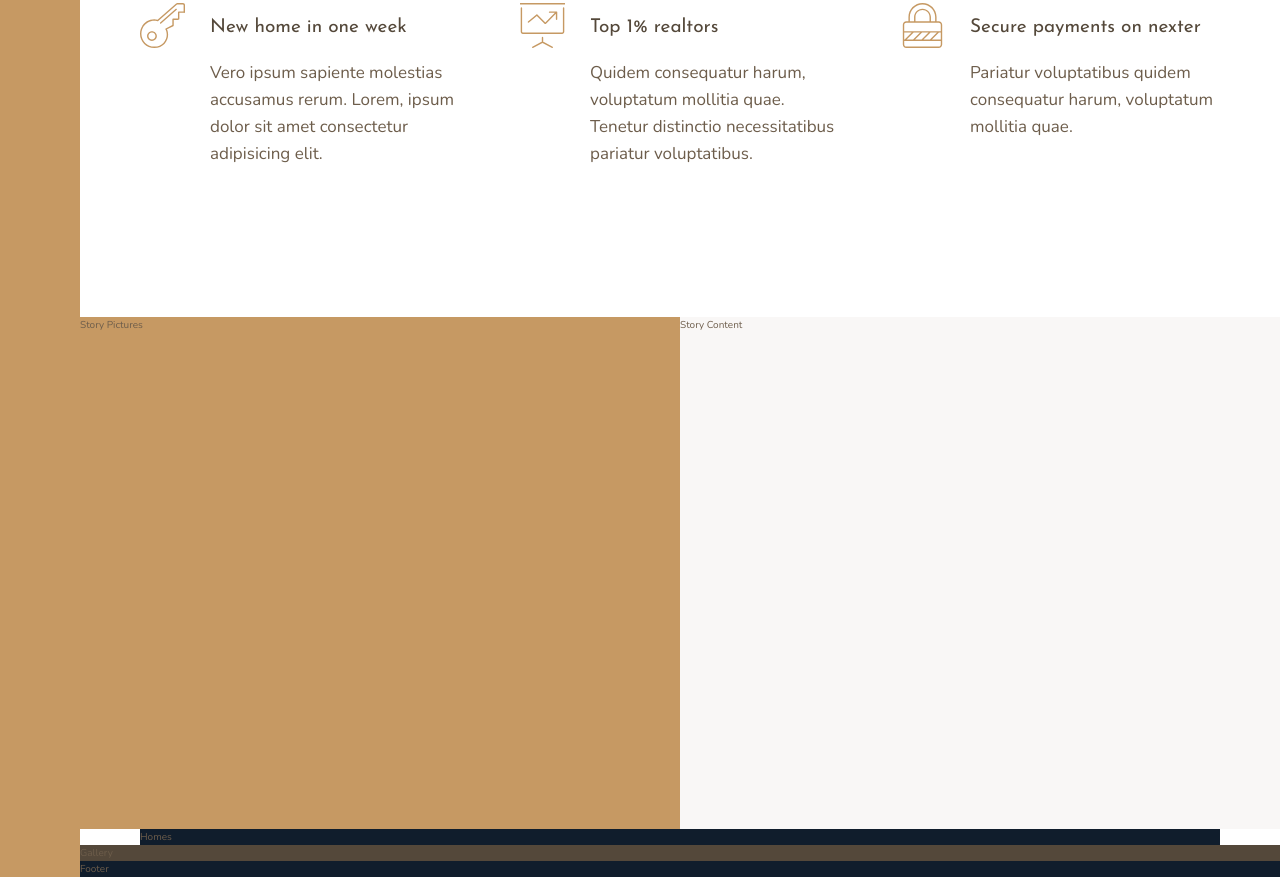
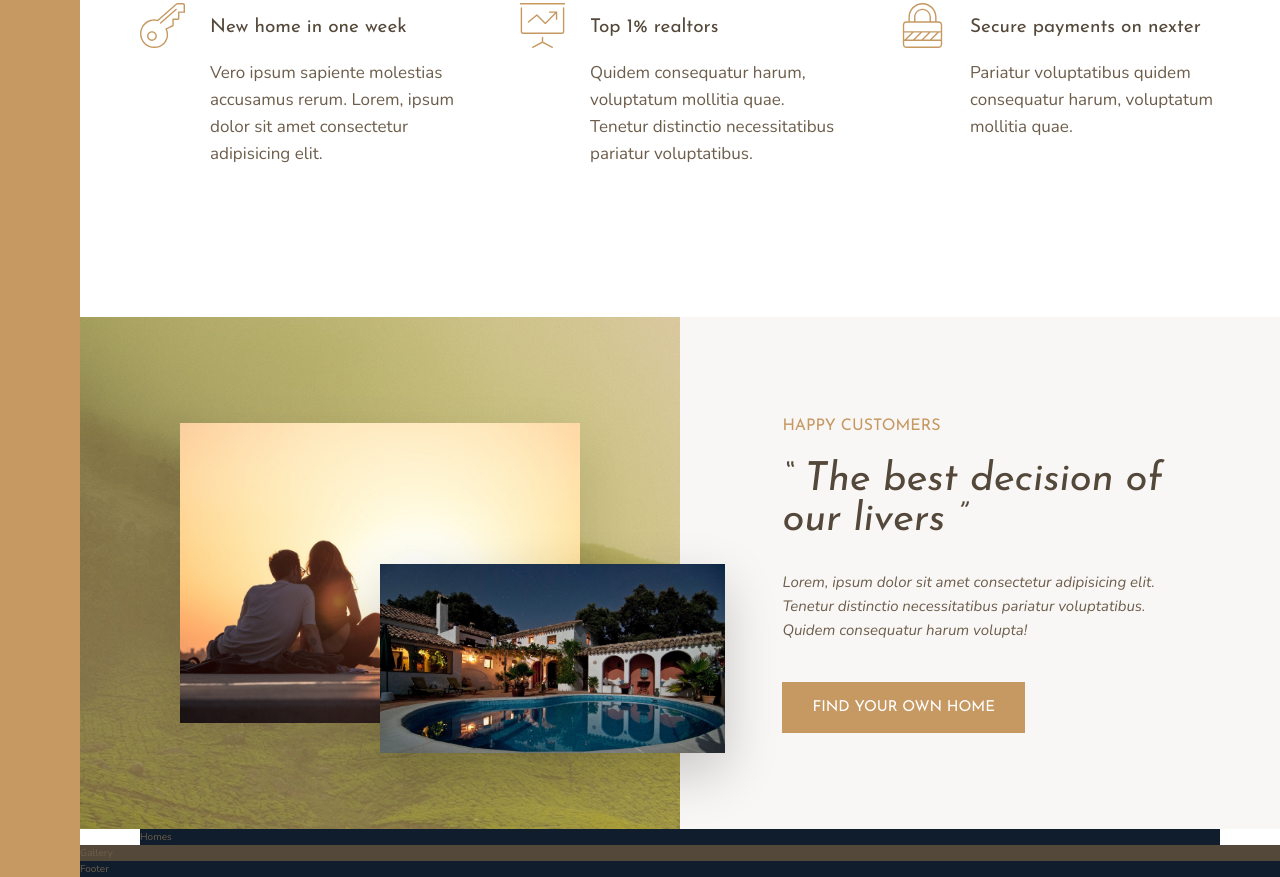
Before and after one commit to GabrielFalcom/Nexter, a website: page index.html in a window 1280 px wide. Shown: the part 991-1868 px from the top of the page. Drawn offline with nearby package versions, Linux system fonts and the light colour scheme.

Commit message:
finish story section

```diff
--- a/index.html
+++ b/index.html
@@ -84,20 +84,27 @@
     </section>
 
     <div class="story__pictures">
-        Story Pictures
+        <img src="img/story-1.jpeg" alt="Couple with new house" class="story__img--1">
+        <img src="img/story-2.jpeg" alt="New house" class="story__img--2">
     </div>
 
     <div class="story__content">
-        Story Content
+        <h3 class="heading-3 mb-sm">Happy Customers</h3>
+        <h2 class="heading-2 heading-2--dark mb-md">&ldquo; The best decision of our livers &rdquo;</h2>
+        <p class="story__text">
+            Lorem, ipsum dolor sit amet consectetur adipisicing elit. Tenetur distinctio necessitatibus pariatur voluptatibus. Quidem consequatur harum volupta!
+        </p>
+        <button class="btn"> Find your own home</button>
+
     </div>
 
-    <div class="homes">
+    <section class="homes">
         Homes
-    </div>
+    </section>
 
-    <div class="gallery">
+    <section class="gallery">
         Gallery
-    </div>
+    </section>
 
     <footer class="footer">
         Footer
--- a/sass/_story.scss
+++ b/sass/_story.scss
@@ -3,10 +3,43 @@
     &__pictures {
         background-color: $color-primary;
         grid-column: full-start / col-end 4;
+        background-image: linear-gradient(rgba($color-primary, .5), rgba($color-primary, .5)), url(../img/back.jpg);
+
+        display: grid;
+        grid-template-rows: repeat(6, 1fr);
+        grid-template-columns: repeat(6, 1fr);
+        align-items: center;
+    }
+
+    &__img--1 {
+        width: 100%;
+        grid-row: 2 / 6;
+        grid-column: 2 / 6;
+        box-shadow: 0 2rem 5rem rgba(#000, .1);
+    }
+
+    &__img--2 {
+        width: 115%;
+        grid-row: 4 / 6;
+        grid-column: 4 / 7;
+        z-index: 20;
+        box-shadow: 0 2rem 5rem rgba(#000, .2);
     }
 
     &__content {
         background-color: $color-grey-light-1;
         grid-column: col-start 5 / full-end;
+
+        padding: 6rem 8vw;
+        display: flex;
+        flex-direction: column;
+        justify-content: center;
+        align-items: flex-start;
+    }
+
+    &__text{
+        font-size: 1.5rem;
+        font-style: italic;
+        margin-bottom: 4rem;
     }
 }
--- a/sass/_typography.scss
+++ b/sass/_typography.scss
@@ -9,10 +9,19 @@
 
 .heading-2 {
     @extend %heading;
+    font-size: 4rem;
+    font-style: italic;
+    line-height: 1;
+
+    &--light { color: $color-grey-light-1;}
+    &--dark { color: $color-grey-dark-1;}
 }
 
 .heading-3 {
     @extend %heading;
+    font-size: 1.6rem;
+    color: $color-primary;
+    text-transform: uppercase;
 }
 
 .heading-4 {
@@ -22,3 +31,26 @@
     &--light { color: $color-grey-light-1;}
     &--dark { color: $color-grey-dark-1;}
 }
+
+.btn {
+    background-color: $color-primary;
+    color: #ffffff;
+    border: none;
+    border-radius: 0;
+    font-family: $font-display;
+    font-size: 1.5rem;
+    text-transform: uppercase;
+    padding: 1.8rem 3rem;
+    cursor: pointer;
+    transition:  background-color .2s;
+
+    &:hover {
+        background-color: $color-primary-dark;
+
+    }
+}
+
+.mb-sm { margin-bottom: 2rem; }
+.mb-md { margin-bottom: 3rem; }
+.mb-lg { margin-bottom: 4rem; }
+.mb-hg { margin-bottom: 8rem; }
```
Also changed, not shown: css/style.css.
